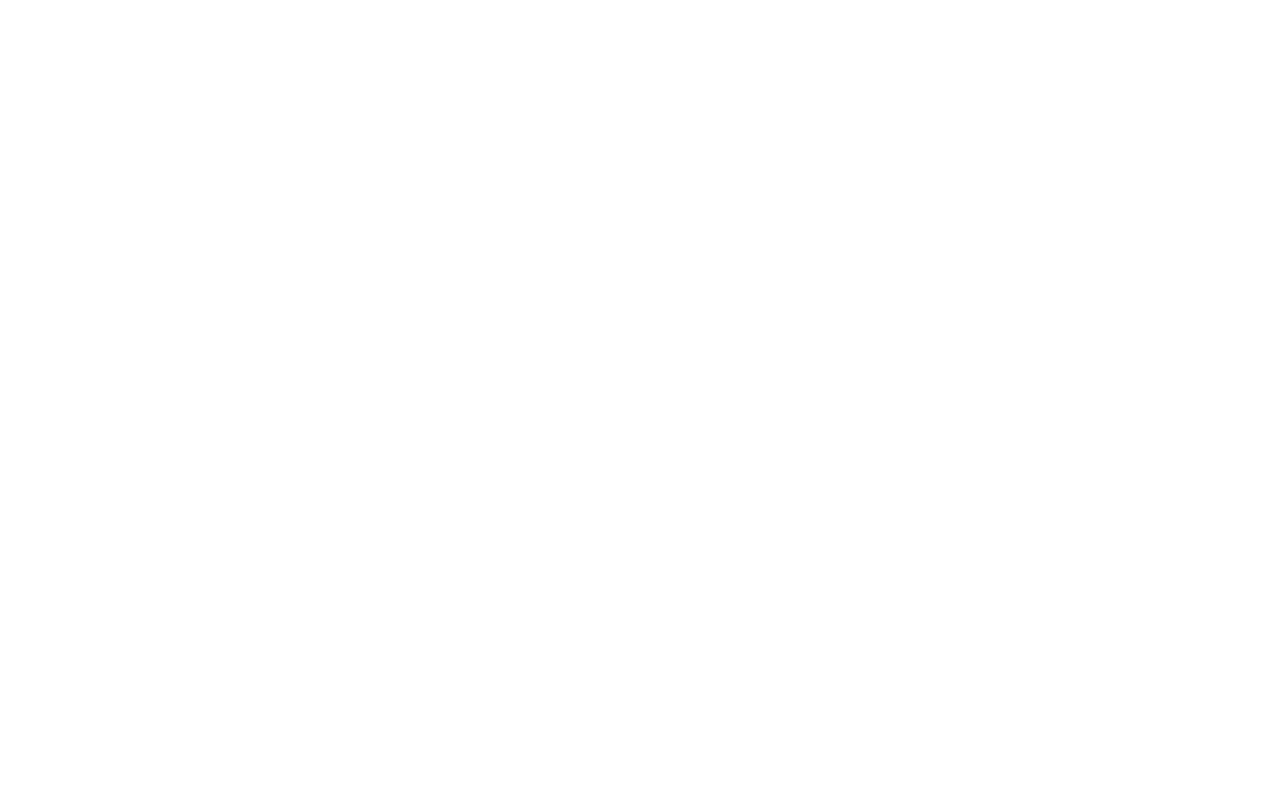
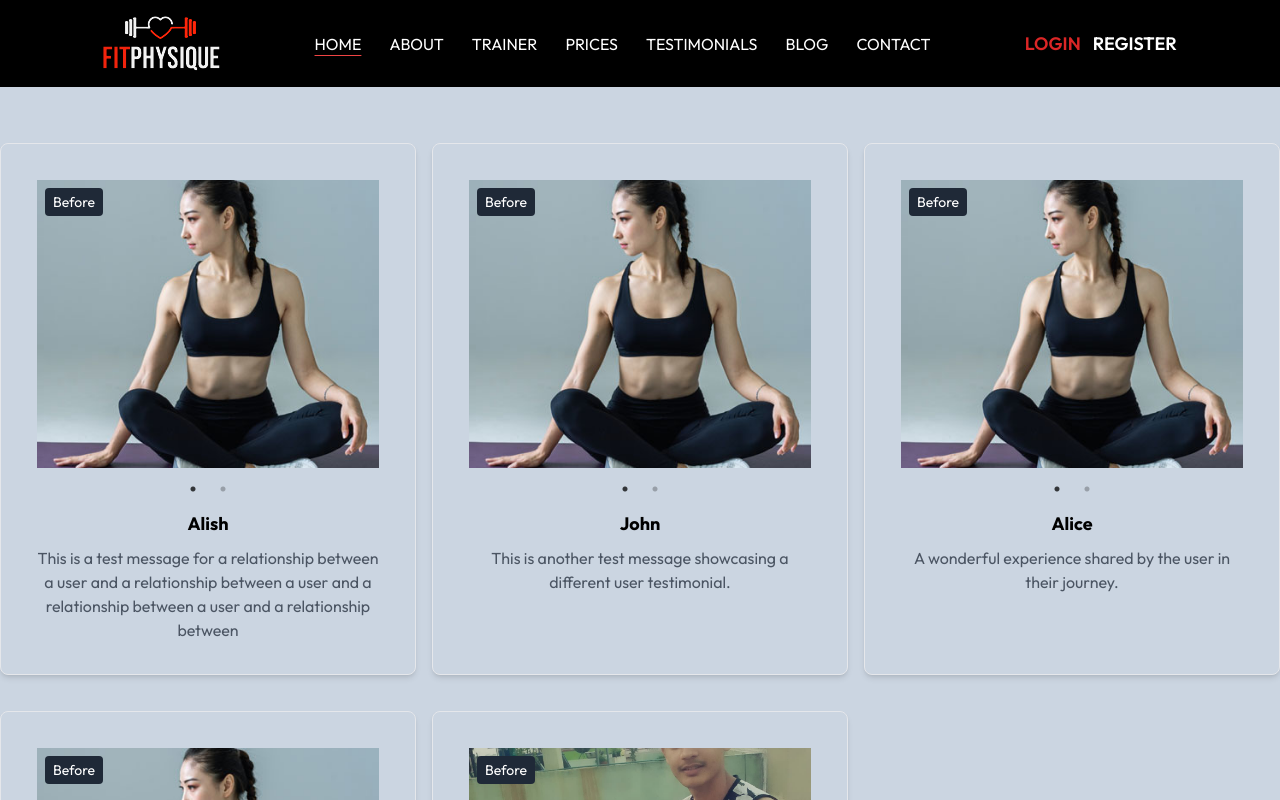
Before and after one commit to Biswash059/Gym_website, a React (Vite) app: page /testimonials in a window 1280 px wide. Before the commit this address had no page. Shown: the top 800 px of the page. Built offline with nearby package versions, Linux system fonts and the light colour scheme.

Commit message:
testimonial added

```diff
--- a/src/App.jsx
+++ b/src/App.jsx
@@ -8,6 +8,7 @@
 import Trainer from "./Pages/Trainer";
 import TrainerContent from "./Components/Trainer/TrainerContent";
 import Contact from "./Pages/Contact";
+import TestimonialPage from "./Pages/TestimonialPage";
 
 const App = () => {
   return (
@@ -23,9 +24,9 @@
         <Route path="/blog" element={<Blog />} />
         <Route path="/blog/:id" element={<BlogContent />} />
         <Route path="/contact" element={<Contact />} />
-
+        <Route path="/testimonials" element={<TestimonialPage />} />
       </Routes>
-      </>
+    </>
   );
 };
 
--- a/src/Components/Header.jsx
+++ b/src/Components/Header.jsx
@@ -90,7 +90,7 @@
             </li>
             <li>
               <Link
-                to="testimonials"
+                to="/testimonials"
                 onClick={() => handleLinkClick("testimonials")}
               >
                 <span
--- /dev/null
+++ b/src/Components/Testimonials/TestimonialComponent.jsx
@@ -0,0 +1,108 @@
+import React from "react";
+import Slider from "react-slick";
+import Img1 from "../../assets/img/testimonial/maria.jpg";
+import ImgdDa from "../../assets/img/testimonial/diwash.jpg";
+import ImgdAf from "../../assets/img/testimonial/diwashbefore.jpg";
+
+const CardComponent = ({ name, imgb, imga, message }) => {
+  const sliderSettings = {
+    dots: true,
+    infinite: true,
+    speed: 500,
+    slidesToShow: 1,
+    slidesToScroll: 1,
+    // autoplay: true,
+    // autoplaySpeed: 5000,
+    arrows: false,
+  };
+
+  return (
+    <div className="border rounded-lg shadow-md overflow-hidden p-4 bg-slate-300 mb-5">
+      <div className="relative p-5">
+        <Slider {...sliderSettings}>
+          <div className="relative ">
+            <div className="absolute top-2 left-2 bg-gray-800 text-white px-2 py-1 text-sm rounded">
+              Before
+            </div>
+            <img
+              src={imgb}
+              alt="Before"
+              className="w-full h-72 object-cover object-center"
+            />
+          </div>
+          <div className="relative">
+            <div className="absolute top-2 left-2 bg-gray-800 text-white px-2 py-1 text-sm rounded">
+              After
+            </div>
+            <img
+              src={imga}
+              alt="After"
+              className="w-full h-72 object-cover object-center"
+            />
+          </div>
+        </Slider>
+      </div>
+      <div className="p-4">
+        <h3 className="text-lg font-bold mb-2 text-center">{name}</h3>
+        <p className="text-gray-600 text-center">{message}</p>
+      </div>
+    </div>
+  );
+};
+
+const TestimonialComponent = () => {
+  const Profile = [
+    {
+      name: "Alish",
+      imgb: Img1,
+      imga: Img1,
+      message:
+        "This is a test message for a relationship between a user and a relationship between a user and a relationship between a user and a relationship between",
+    },
+    {
+      name: "John",
+      imgb: Img1,
+      imga: Img1,
+      message:
+        "This is another test message showcasing a different user testimonial.",
+    },
+    {
+      name: "Alice",
+      imgb: Img1,
+      imga: Img1,
+      message: "A wonderful experience shared by the user in their journey.",
+    },
+    {
+      name: "Bob",
+      imgb: Img1,
+      imga: Img1,
+      message:
+        "Another great testimonial that highlights the features and benefits.",
+    },
+    {
+      name: "Diwash",
+      imgb: ImgdAf,
+      imga: ImgdDa,
+      message:
+        "Another great testimonial that highlights the features and benefits.",
+    },
+  ];
+
+  return (
+    <section className=" ">
+      <div className="mt-14 min-h-[80vh] grid grid-cols-1 object-center sm:grid-cols-2  md:grid-cols-3 gap-4">
+        {Profile.map((profile, index) => (
+          <CardComponent
+            key={index}
+            name={profile.name}
+            imgb={profile.imgb}
+            imga={profile.imga}
+            message={profile.message}
+          />
+        ))}
+      </div>
+    </section>
+  );
+};
+
+export default TestimonialComponent;
--- a/src/Pages/Home.jsx
+++ b/src/Pages/Home.jsx
@@ -6,7 +6,7 @@
 import Membership from "../Components/Membership";
 import BmiCalc from "../Components/BmiCalc";
 import BlogSection from "../Components/Blog/BlogSection";
-import Testimonials from "../Components/Testimonials";
+import Testimonials from "../Components/Testimonials/Testimonials";
 import Footer from "../Components/Footer";
 import Brands from "../Components/Brands";
 import { ToastContainer } from "react-toastify";
--- /dev/null
+++ b/src/Pages/TestimonialPage.jsx
@@ -0,0 +1,16 @@
+import React from "react";
+import Header from "../Components/Header";
+import Footer from "../Components/Footer";
+import TestimonialComponent from "../Components/Testimonials/TestimonialComponent";
+
+const TestimonialPage = () => {
+  return (
+    <div className=" bg-slate-300">
+      <Header />
+      <TestimonialComponent />
+      <Footer />
+    </div>
+  );
+};
+
+export default TestimonialPage;
```
Also changed, not shown: src/Components/Testimonials/Testimonials.jsx (renamed from src/Components/Testimonials.jsx, +4 -6 lines), src/Pages/Shop.jsx (deleted), src/assets/img/testimonial/diwash.jpg (added), src/assets/img/testimonial/diwashbefore.jpg (added).
